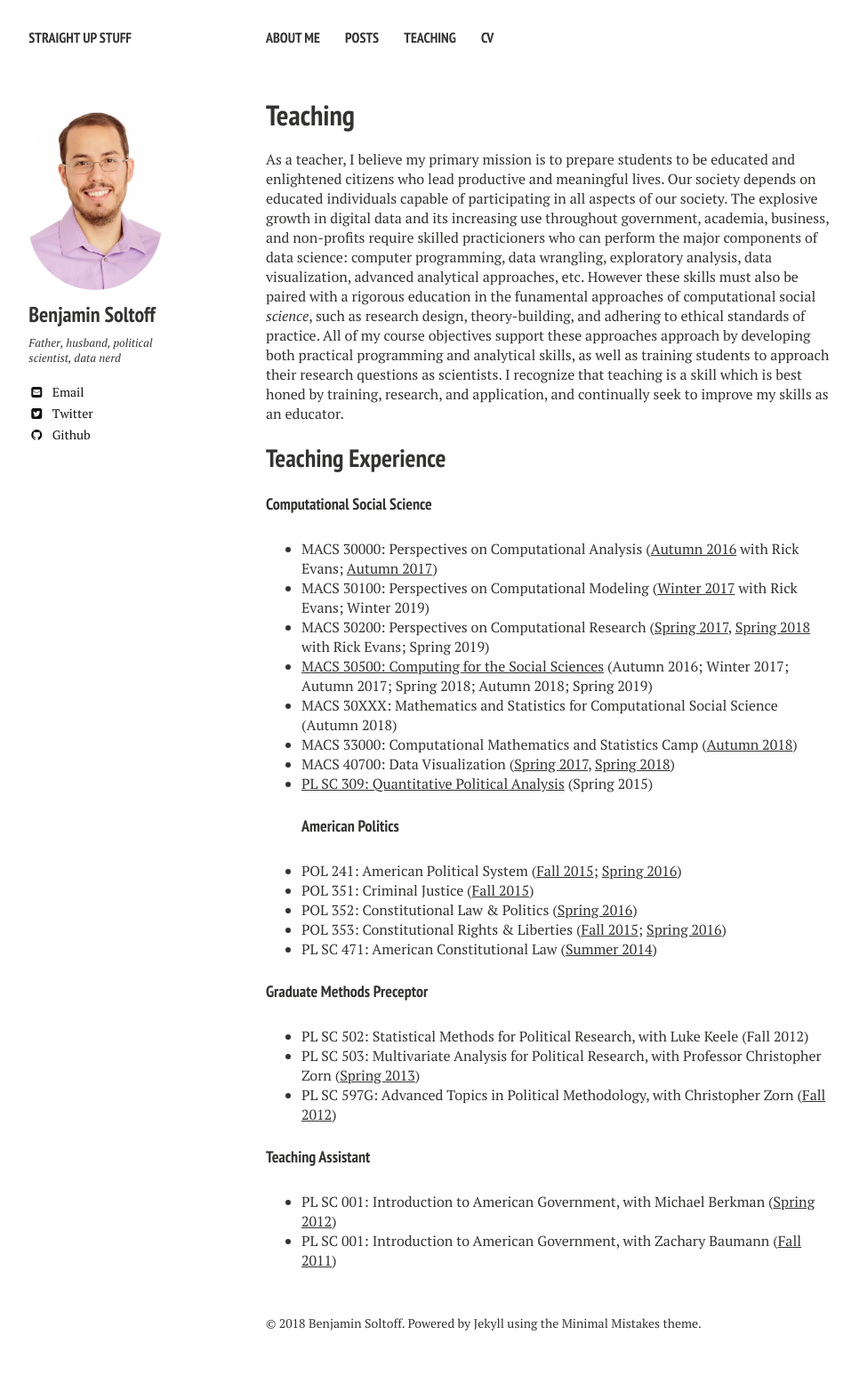
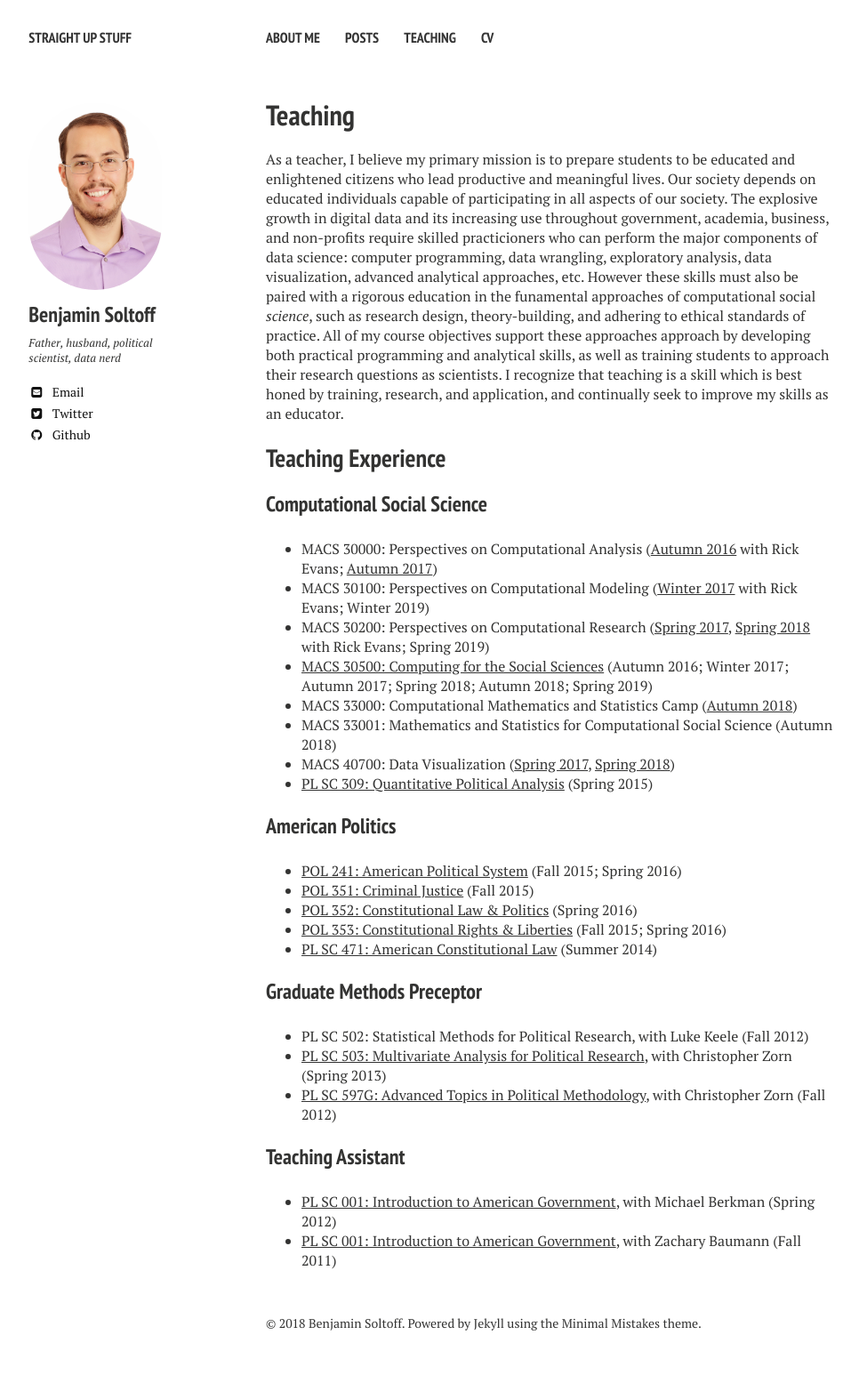
Before and after one commit to bensoltoff/old-bensoltoff.github.io, a Jekyll site: the page built from about/teaching/index.md, in a window 1280 px wide. Shown: the whole page at 89% size, without its empty margins (21-987 px from the left). Built offline with Jekyll 4.4.1, drawn with Linux system fonts in a browser that asks for light colours; nearby versions of some CDN libraries; library files that are not in the unit come from our copies.

```diff
--- a/about/teaching/index.md
+++ b/about/teaching/index.md
@@ -9,31 +9,32 @@ As a teacher, I believe my primary mission is to prepare students to be educated
 
 ## Teaching Experience
 
-#### Computational Social Science
+### Computational Social Science
 
 * MACS 30000: Perspectives on Computational Analysis ([Autumn 2016](https://github.com/UC-MACSS/persp-analysis/tree/fall16) with Rick Evans; [Autumn 2017](https://github.com/UC-MACSS/persp-analysis))
 * MACS 30100: Perspectives on Computational Modeling ([Winter 2017](https://github.com/UC-MACSS/persp-model_W17) with Rick Evans; Winter 2019)
 * MACS 30200: Perspectives on Computational Research ([Spring 2017](https://github.com/UC-MACSS/persp-research_Spr17), [Spring 2018](https://github.com/UC-MACSS/persp-research_Spr18) with Rick Evans; Spring 2019)
 * [MACS 30500: Computing for the Social Sciences](http://cfss.uchicago.edu) (Autumn 2016; Winter 2017; Autumn 2017; Spring 2018; Autumn 2018; Spring 2019)
-* MACS 30XXX: Mathematics and Statistics for Computational Social Science (Autumn 2018)
 * MACS 33000: Computational Mathematics and Statistics Camp ([Autumn 2018](https://github.com/math-camp/course))
+* MACS 33001: Mathematics and Statistics for Computational Social Science (Autumn 2018)
 * MACS 40700: Data Visualization ([Spring 2017](https://github.com/uc-cfss/dataviz/), [Spring 2018](https://github.com/uc-dataviz/course))
 * [PL SC 309: Quantitative Political Analysis](https://drive.google.com/file/d/0ByLziL7vt0rqRHR5X3dCVldWQ2s/view?usp=sharing) (Spring 2015)
-#### American Politics
 
-* POL 241: American Political System ([Fall 2015](https://drive.google.com/a/bensoltoff.com/file/d/0ByLziL7vt0rqb3NDR2haV20yTzg/view); [Spring 2016](https://drive.google.com/file/d/0ByLziL7vt0rqcnItSHBJU2VFcFE/view?usp=sharing))
-* POL 351: Criminal Justice ([Fall 2015](https://drive.google.com/a/bensoltoff.com/file/d/0ByLziL7vt0rqS2xkUDN0aGF3WEk/view))
-* POL 352: Constitutional Law & Politics ([Spring 2016](https://drive.google.com/file/d/0ByLziL7vt0rqcUtWTnNqMFZkNjQ/view?usp=sharing))
-* POL 353: Constitutional Rights & Liberties ([Fall 2015](https://drive.google.com/a/bensoltoff.com/file/d/0ByLziL7vt0rqVmRsWlJFRS1lck0/view); [Spring 2016](https://drive.google.com/file/d/0ByLziL7vt0rqemVnTEpQRDV5c2M/view?usp=sharing))
-* PL SC 471: American Constitutional Law ([Summer 2014](https://drive.google.com/file/d/0ByLziL7vt0rqWkdoNXlhMTZ1Q1E/edit?usp=sharing))
+### American Politics
 
-#### Graduate Methods Preceptor
+* [POL 241: American Political System](https://drive.google.com/file/d/0ByLziL7vt0rqcnItSHBJU2VFcFE/view?usp=sharing) (Fall 2015; Spring 2016)
+* [POL 351: Criminal Justice](https://drive.google.com/a/bensoltoff.com/file/d/0ByLziL7vt0rqS2xkUDN0aGF3WEk/view) (Fall 2015)
+* [POL 352: Constitutional Law & Politics](https://drive.google.com/file/d/0ByLziL7vt0rqcUtWTnNqMFZkNjQ/view?usp=sharing) (Spring 2016)
+* [POL 353: Constitutional Rights & Liberties](https://drive.google.com/file/d/0ByLziL7vt0rqemVnTEpQRDV5c2M/view?usp=sharing) (Fall 2015; Spring 2016)
+* [PL SC 471: American Constitutional Law](https://drive.google.com/file/d/0ByLziL7vt0rqWkdoNXlhMTZ1Q1E/edit?usp=sharing) (Summer 2014)
+
+### Graduate Methods Preceptor
 
 * PL SC 502: Statistical Methods for Political Research, with Luke Keele (Fall 2012)
-* PL SC 503: Multivariate Analysis for Political Research, with Professor Christopher Zorn ([Spring 2013](https://drive.google.com/file/d/0ByLziL7vt0rqSGFaMXMxaHFhRWM/edit?usp=sharing))
-* PL SC 597G: Advanced Topics in Political Methodology, with Christopher Zorn ([Fall 2012](https://drive.google.com/file/d/0ByLziL7vt0rqWExXTUpCVDlBX1k/edit?usp=sharing))
+* [PL SC 503: Multivariate Analysis for Political Research](https://drive.google.com/file/d/0ByLziL7vt0rqSGFaMXMxaHFhRWM/edit?usp=sharing), with Christopher Zorn (Spring 2013)
+* [PL SC 597G: Advanced Topics in Political Methodology](https://drive.google.com/file/d/0ByLziL7vt0rqWExXTUpCVDlBX1k/edit?usp=sharing), with Christopher Zorn (Fall 2012)
 
-#### Teaching Assistant
+### Teaching Assistant
 
-* PL SC 001: Introduction to American Government, with Michael Berkman ([Spring 2012](https://drive.google.com/file/d/0ByLziL7vt0rqWFR6aHgwM2o2bUk/edit?usp=sharing))
-* PL SC 001: Introduction to American Government, with Zachary Baumann ([Fall 2011](https://drive.google.com/file/d/0ByLziL7vt0rqdTYyWTJ1NEFURkk/edit?usp=sharing))
+* [PL SC 001: Introduction to American Government](https://drive.google.com/file/d/0ByLziL7vt0rqWFR6aHgwM2o2bUk/edit?usp=sharing), with Michael Berkman (Spring 2012)
+* [PL SC 001: Introduction to American Government](https://drive.google.com/file/d/0ByLziL7vt0rqdTYyWTJ1NEFURkk/edit?usp=sharing), with Zachary Baumann (Fall 2011)
```
Also changed, not shown: about/cv/index.md (+1 -1 lines).
